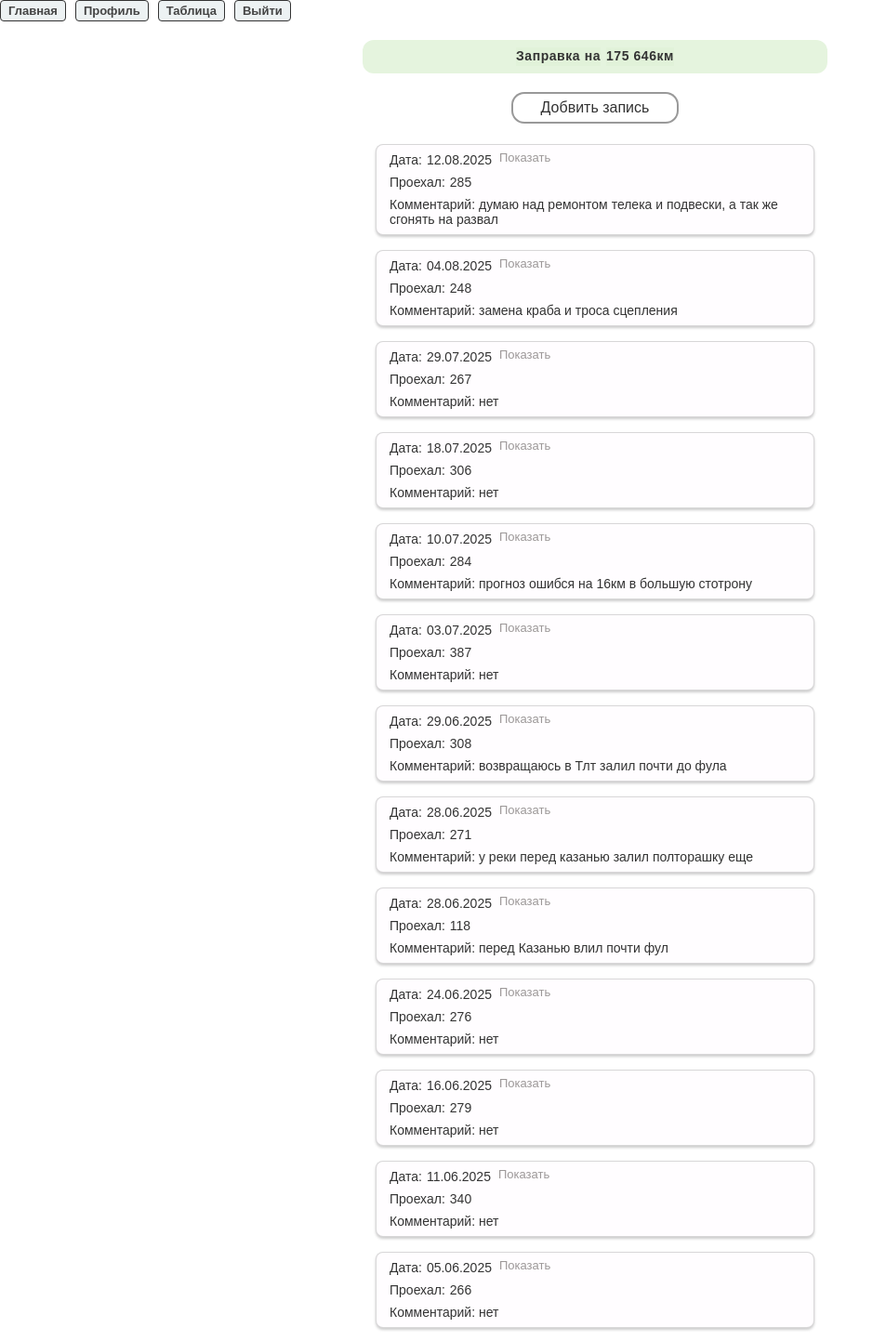
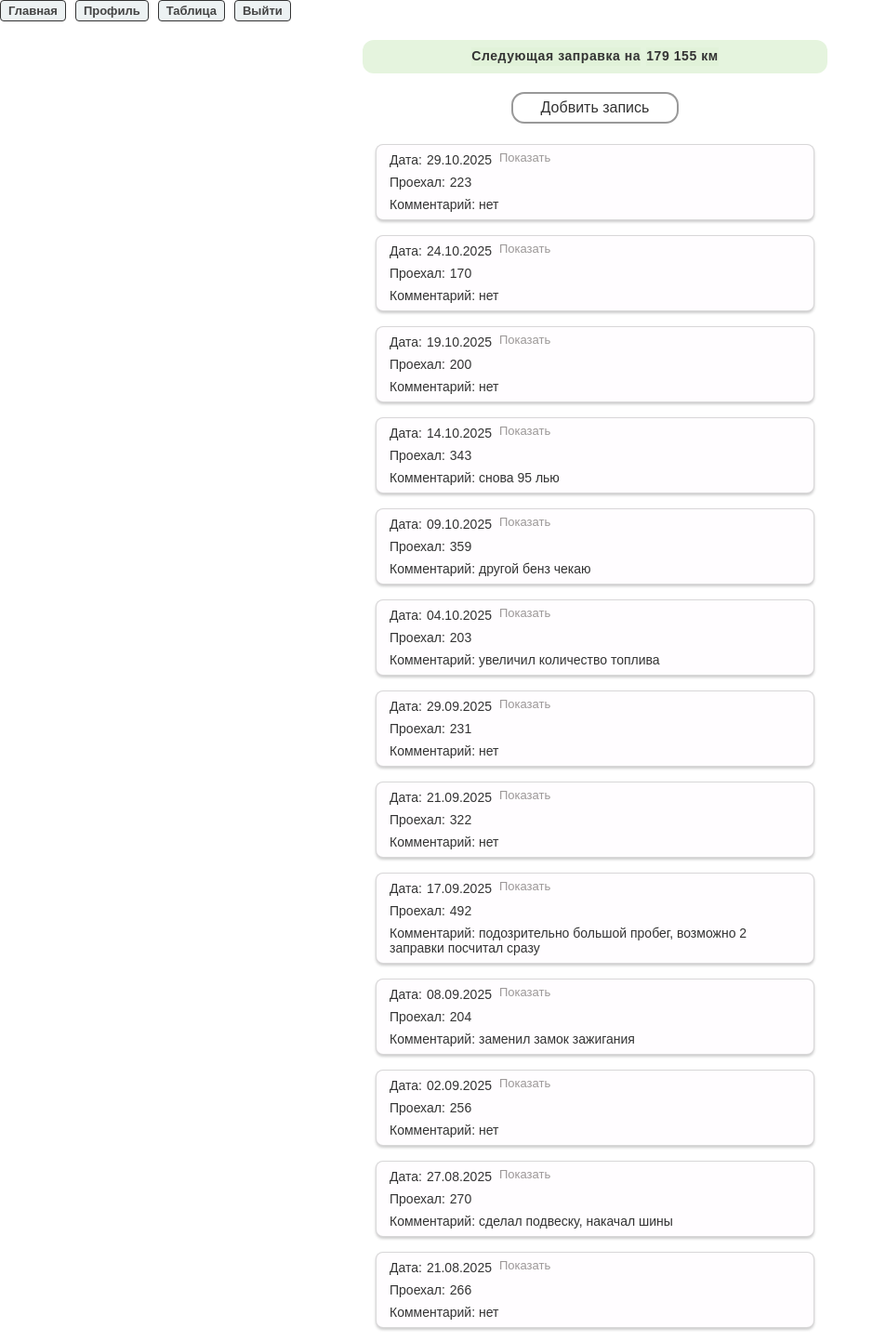
Before and after one commit to katsori-fuel-app/frontend, a Next.js app: page /fuel in a window 1280 px wide. Shown: the top 1443 px of the page at 93% size, without its empty margins (0-953 px from the left). Built offline with nearby package versions, Linux system fonts and the light colour scheme; no server answers; sample sign-in values are in the browser's storage.

Commit message:
fix Expected Refuel

```diff
--- a/src/feature/fuel/Fuel.tsx
+++ b/src/feature/fuel/Fuel.tsx
@@ -3,7 +3,7 @@
 import { useClickOutside, useToggle, useWindowSize } from 'shared/hooks';
 import { FuelTable } from './fuel-table';
 import './fuel.scss';
-import { fueldMockData } from '../../mock-data/TableData';
+import { fuelMockData } from '../../mock-data/TableData';
 import { useEffect, useRef, useState } from 'react';
 import { phoneWidthMax } from 'shared/utils/constants';
 import { FuelCards } from './fuel-mobile-table';
@@ -44,19 +44,19 @@ export const Fuel = () => {
         <div className="fuel">
             {isPhone ? (
                 <>
-                    <ExpectedRefuel fuelData={fueldMockData} />
+                    <ExpectedRefuel fuelData={fuelMockData} />
                     <button className="add-btn" onClick={toggleOn}>
                         Добвить запись
                     </button>
-                    <FuelCards fuelData={fueldMockData} />
+                    <FuelCards fuelData={fuelMockData} />
                 </>
             ) : (
                 <>
                     <button className="add-btn" onClick={toggleOn}>
                         Добвить запись
                     </button>
-                    <FuelTable fuelData={fueldMockData} />
-                    <ExpectedRefuel fuelData={fueldMockData} />
+                    <FuelTable fuelData={fuelMockData} />
+                    <ExpectedRefuel fuelData={fuelMockData} />
                 </>
             )}
 
--- a/src/feature/fuel/expected-refuel/ExpectedRefuel.tsx
+++ b/src/feature/fuel/expected-refuel/ExpectedRefuel.tsx
@@ -2,39 +2,39 @@ import { FuelData } from '../types';
 import './expectedRefuel.scss';
 
 export const ExpectedRefuel = ({ fuelData }: FuelData) => {
-    /** TODO Вынести в util */
-    const forecastedValue: number = fuelData.reduce((acc, fuelRecord, i, settingArray) => {
-        if (i > settingArray.length - 2) {
-            const middle = acc / (settingArray.length - 1);
+    if (fuelData.length < 4) return null;
 
-            return middle;
-        }
+    const recent = fuelData.slice(0, 8);
 
-        const consumedMileage = fuelRecord.totalMileage - settingArray[i + 1].totalMileage;
-        acc += consumedMileage;
+    const intervals = recent
+        .slice(0, -1)
+        .map((cur, i) => {
+            const prev = recent[i + 1];
+            return cur.totalMileage - prev.totalMileage;
+        })
+        .filter((x): x is number => x > 0)
+        .sort((a, b) => a - b);
 
-        return acc;
-    }, 0);
+    if (intervals.length < 3) return null;
 
-    /** TODO Вынести в util */
-    const formattedNumberValue = () => {
-        const last = fuelData[0];
+    /**
+     * ✔ trimmed mean (убираем 1 самый маленький и 1 самый большой)
+     */
+    const trimmed = intervals.slice(1, -1);
 
-        if (last) {
-            const nextFuel = Math.floor(last.totalMileage + forecastedValue);
-            if (nextFuel > 100000) {
-                const arr = nextFuel.toString().split('');
-                const formattedNumber = arr.slice(0, 3).join('') + ' ' + arr.slice(3).join('');
+    const avg = trimmed.reduce((a, b) => a + b, 0) / trimmed.length;
 
-                return formattedNumber;
-            }
-        }
-    };
+    const currentMileage = fuelData[0].totalMileage;
+
+    const nextMileage = Math.round(currentMileage + avg);
+
+    const formatted = nextMileage.toString().replace(/\B(?=(\d{3})+(?!\d))/g, ' ');
 
     return (
         <div className="expected-refuel">
-            <span className="expected-refuel__info">Заправка на</span>
-            <span className="expected-refuel__info">{formattedNumberValue()}км</span>
+            <span className="expected-refuel__info">Следующая заправка на</span>
+
+            <span className="expected-refuel__info">{formatted} км</span>
         </div>
     );
 };
--- a/src/mock-data/TableData.ts
+++ b/src/mock-data/TableData.ts
@@ -1,6 +1,6 @@
 import { FuelRecord } from '../feature/fuel/types';
 
-export const fueldMockData: FuelRecord[] = [
+const theFirstFuelData: FuelRecord[] = [
     {
         date: '12.02.2025',
         fuelCount: 25.67,
@@ -217,4 +217,112 @@ export const fueldMockData: FuelRecord[] = [
         fuelCost: 1500,
         comment: 'думаю над ремонтом телека и подвески, а так же сгонять на развал',
     },
-].reverse();
+    {
+        date: '21.08.2025',
+        fuelCount: 23.09,
+        fuelType: '95',
+        totalMileage: 175642,
+        fuelCost: 1500,
+        comment: '',
+    },
+];
+const theSecondFuelData: FuelRecord[] = [
+    {
+        date: '27.08.2025',
+        fuelCount: 22.4,
+        fuelType: '95',
+        totalMileage: 175912,
+        fuelCost: 1500,
+        comment: 'сделал подвеску, накачал шины',
+    },
+    {
+        date: '02.09.2025',
+        fuelCount: 21.75,
+        fuelType: '95',
+        totalMileage: 176168,
+        fuelCost: 1500,
+        comment: '',
+    },
+    {
+        date: '08.09.2025',
+        fuelCount: 21.44,
+        fuelType: '95',
+        totalMileage: 176372,
+        fuelCost: 1500,
+        comment: 'заменил замок зажигания',
+    },
+    {
+        date: '17.09.2025',
+        fuelCount: 21.44,
+        fuelType: '95',
+        totalMileage: 176864,
+        fuelCost: 1500,
+        comment: 'подозрительно большой пробег, возможно 2 заправки посчитал сразу',
+    },
+    {
+        date: '21.09.2025',
+        fuelCount: 21.44,
+        fuelType: '95',
+        totalMileage: 177186,
+        fuelCost: 1500,
+        comment: '',
+    },
+    {
+        date: '29.09.2025',
+        fuelCount: 19.74,
+        fuelType: '95',
+        totalMileage: 177417,
+        fuelCost: 1500,
+        comment: '',
+    },
+    {
+        date: '04.10.2025',
+        fuelCount: 25.65,
+        fuelType: '95',
+        totalMileage: 177620,
+        fuelCost: 2000,
+        comment: 'увеличил количество топлива',
+    },
+    {
+        date: '09.10.2025',
+        fuelCount: 26.95,
+        fuelType: '92',
+        totalMileage: 177979,
+        fuelCost: 2000,
+        comment: 'другой бенз чекаю',
+    },
+    {
+        date: '14.10.2025',
+        fuelCount: 19.24,
+        fuelType: '95',
+        totalMileage: 178322,
+        fuelCost: 1500,
+        comment: 'снова 95 лью',
+    },
+    {
+        date: '19.10.2025',
+        fuelCount: 19.24,
+        fuelType: '95',
+        totalMileage: 178522,
+        fuelCost: 1500,
+        comment: '',
+    },
+    {
+        date: '24.10.2025',
+        fuelCount: 19.24,
+        fuelType: '95',
+        totalMileage: 178692,
+        fuelCost: 1500,
+        comment: '',
+    },
+    {
+        date: '29.10.2025',
+        fuelCount: 19.24,
+        fuelType: '95',
+        totalMileage: 178915,
+        fuelCost: 1500,
+        comment: '',
+    },
+];
+
+export const fuelMockData: FuelRecord[] = [...theFirstFuelData, ...theSecondFuelData].reverse();
```
Also changed, not shown: 1 other file (tests, documents, lock files or other folders).
